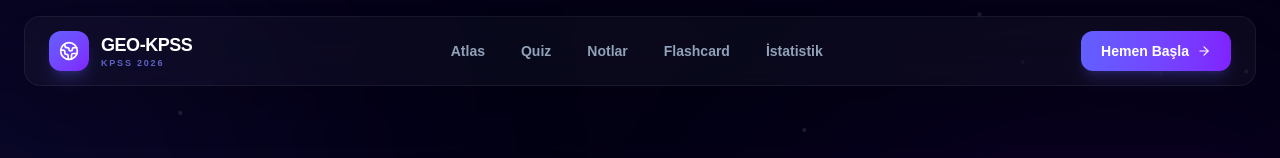
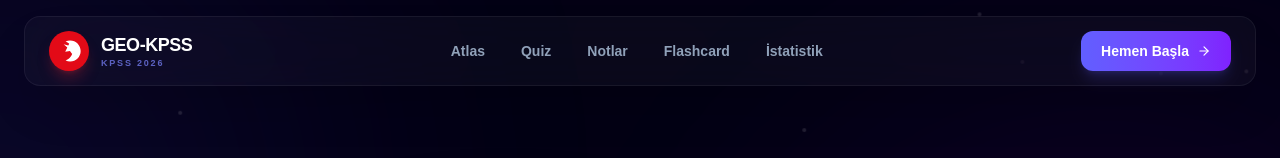
Before and after one commit to BatuhanYolcu1/geo-kpss, a Next.js app: page / in a window 1280 px wide. Shown: the top 158 px of the page. Built offline with nearby package versions, Linux system fonts and the light colour scheme; no server answers.

Commit message:
Update homepage icon to Turkish flag

```diff
--- a/src/app/page.tsx
+++ b/src/app/page.tsx
@@ -187,8 +187,13 @@ export default function HomePage() {
         <div className="max-w-7xl mx-auto px-6 py-4">
           <div className="flex justify-between items-center bg-white/[0.03] backdrop-blur-2xl border border-white/[0.06] px-6 py-3.5 rounded-2xl shadow-2xl shadow-black/20">
             <Link href="/" className="flex items-center gap-3 group">
-              <div className="w-10 h-10 bg-gradient-to-br from-indigo-500 to-violet-600 rounded-xl flex items-center justify-center shadow-lg shadow-indigo-500/25 group-hover:shadow-indigo-500/40 transition-shadow group-hover:scale-105 transition-transform">
-                <Globe2 size={20} className="text-white" />
+              <div className="w-10 h-10 bg-[#E30A17] rounded-full flex items-center justify-center overflow-hidden shadow-lg shadow-red-500/25 group-hover:shadow-red-500/40 transition-shadow group-hover:scale-105 transition-transform">
+                <svg xmlns="http://www.w3.org/2000/svg" viewBox="0 0 36 36" className="w-[110%] h-[110%]">
+                  <g transform="translate(-1, 0)">
+                    <path fill="#FFF" d="M22.25 18c0-3.957-2.673-7.291-6.326-8.544 1.258-.605 2.66-.956 4.143-.956 5.21 0 9.434 4.254 9.434 9.5s-4.224 9.5-9.434 9.5c-1.483 0-2.885-.351-4.143-.956 3.653-1.253 6.326-4.587 6.326-8.544z" />
+                    <path fill="#FFF" d="M27.24 16.592l-4.249.49-.661 4.226-2.5-3.418-4.22.697 1.838-3.811-3.219-2.844 4.103 1.22 1.996-3.731 1.701 3.874z" />
+                  </g>
+                </svg>
               </div>
               <div>
                 <span className="font-black text-lg tracking-tight text-white">GEO-KPSS</span>
@@ -429,8 +434,13 @@ export default function HomePage() {
           {/* ═══════ FOOTER ═══════ */}
           <footer className="text-center pb-12">
             <div className="flex items-center justify-center gap-2 mb-4">
-              <div className="w-6 h-6 bg-indigo-500 rounded-lg flex items-center justify-center">
-                <Globe2 size={14} className="text-white" />
+              <div className="w-6 h-6 bg-[#E30A17] rounded-full flex items-center justify-center overflow-hidden">
+                <svg xmlns="http://www.w3.org/2000/svg" viewBox="0 0 36 36" className="w-[120%] h-[120%]">
+                  <g transform="translate(-1, 0)">
+                    <path fill="#FFF" d="M22.25 18c0-3.957-2.673-7.291-6.326-8.544 1.258-.605 2.66-.956 4.143-.956 5.21 0 9.434 4.254 9.434 9.5s-4.224 9.5-9.434 9.5c-1.483 0-2.885-.351-4.143-.956 3.653-1.253 6.326-4.587 6.326-8.544z" />
+                    <path fill="#FFF" d="M27.24 16.592l-4.249.49-.661 4.226-2.5-3.418-4.22.697 1.838-3.811-3.219-2.844 4.103 1.22 1.996-3.731 1.701 3.874z" />
+                  </g>
+                </svg>
               </div>
               <span className="font-black text-sm text-slate-500">GEO-KPSS</span>
             </div>
```
